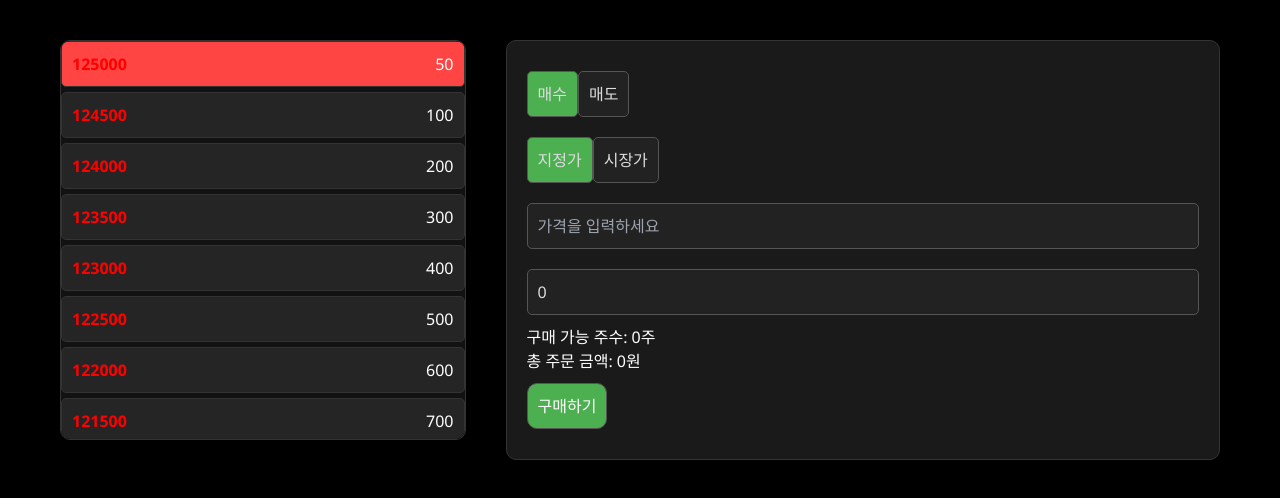
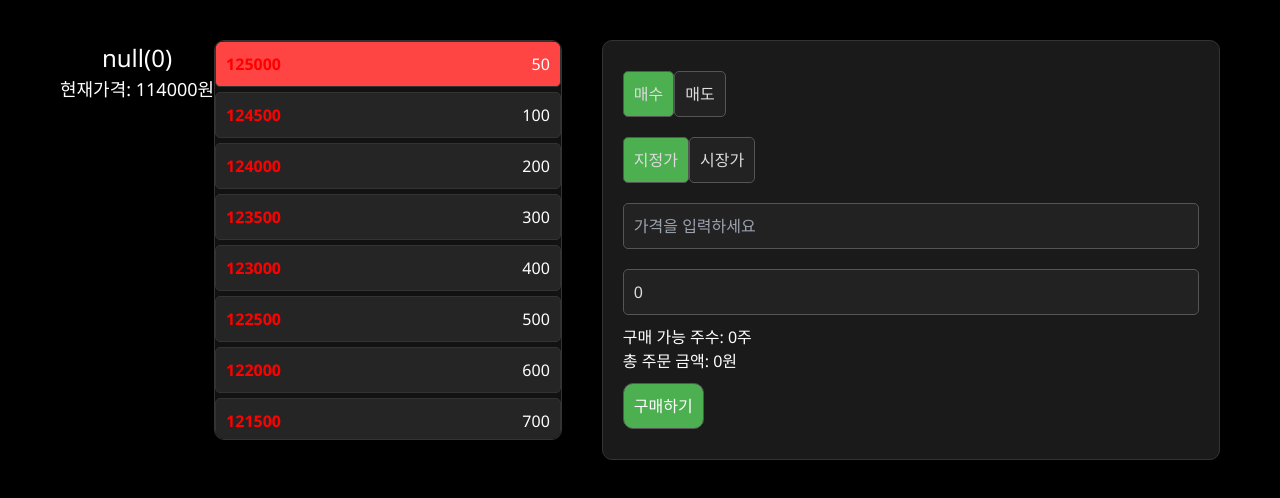
Before and after one commit to polarpolar914/caudbdesign_team_project, a Nuxt app: page /trading in a window 1280 px wide. Shown: the top 498 px of the page. Built offline with nearby package versions, Linux system fonts and the light colour scheme.

Commit message:
ADD itemID, itemName text to trading

```diff
--- a/pages/trading.vue
+++ b/pages/trading.vue
@@ -1,6 +1,11 @@
 <template>
   <div id="app">
     <div class="content-wrapper">
+      <!-- 종목명, 현재가 -->
+      <div class="stock-info">
+        <h2>{{itemName}}({{ itemID }})</h2>
+        <p>현재가격: {{ currentPrice }}원</p>
+      </div>
       <!-- 호가창 -->
       <div class="order-book">
         <div class="price-level" v-for="level in fullOrderBook" :key="level.price" :class="{'upper-limit': level.price === upperLimit, 'lower-limit': level.price === lowerLimit}">
@@ -108,8 +113,15 @@ export default {
       availableShares: 0, // 사용자가 구매할 수 있는 주식 수
       totalPrice: 0, // 원래 계산된 총 주문 금액
       currentPrice: 114000, // 현재 가격
-      desiredPrice: null // 희망 가격
+      desiredPrice: null, // 희망 가격
+      itemName: "null", // 종목명
+      itemID: 0, // 종목 ID
     };
+  },
+  created() {
+    // URL 쿼리 파라미터에서 itemId 값을 추출하여 itemID에 할당
+    this.itemID = this.$route.query.itemId || this.itemID;
+    // API 호출 로직 - 종목명, 현재가
   },
   computed: {
     roundedTotalPrice() {
@@ -117,6 +129,9 @@ export default {
     }
   },
   methods: {
+    fetchItemInfo() {
+      // 종목 정보 가져오기 로직 (여기에 백엔드 통신 코드 작성)
+    },
     fetchOrderBook() {
       // 호가 정보 가져오기 로직 (여기에 백엔드 통신 코드 작성)
     },
@@ -273,6 +288,24 @@ input[type='number'] {
   border-radius: 5px;
 }
 
+/* 종목 정보 스타일 */
+.stock-info {
+  color: #ffffff;
+  text-align: center;
+  margin-bottom: 20px;
+}
+
+.stock-info h2 {
+  margin: 0;
+  padding: 0;
+  font-size: 24px;
+}
+
+.stock-info p {
+  margin: 0;
+  font-size: 18px;
+}
+
 /* 반응형 디자인 조정 */
 @media (max-width: 600px) {
   .content-wrapper {
```
